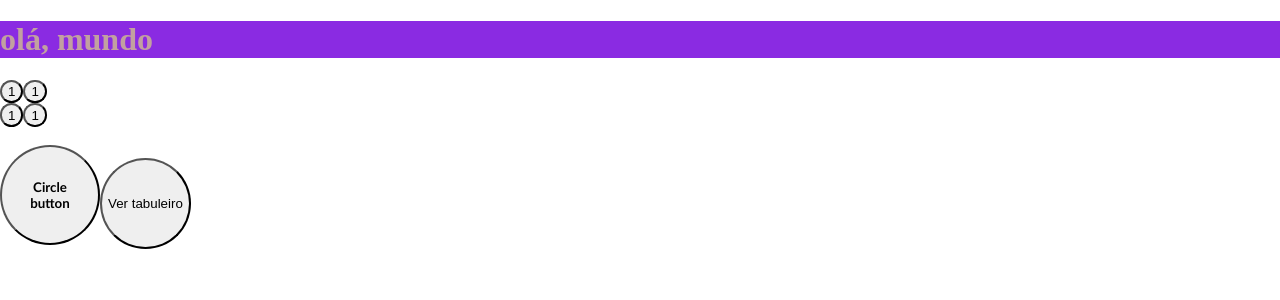
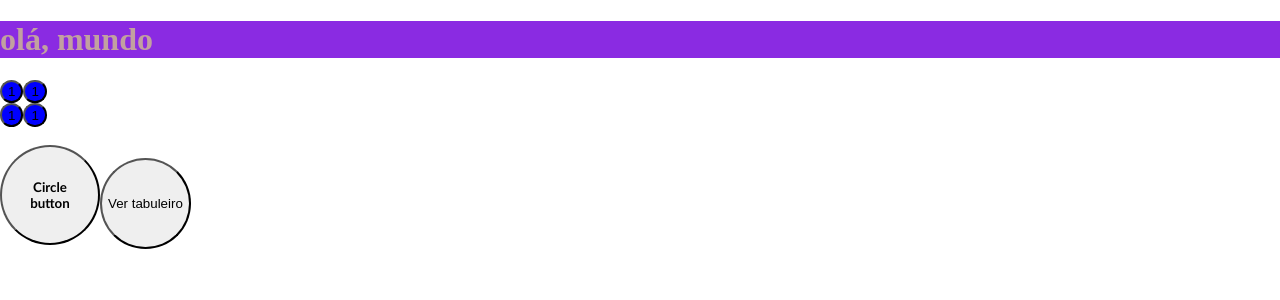
Before and after one commit to zerocordeiro/resta-zero, a React (Vite) app: page / in a window 1280 px wide. Shown: the top 300 px of the page. Built offline with nearby package versions, Linux system fonts and the light colour scheme.

Commit message:
Buttons are changing their own state, which can be seen byt looking at their classes, that change from blue to red each time they are clicked on. But that's not translating to an immediate change in their color, even though MakeArea is called every time the buttons status are changed.

```diff
--- a/src/App.css
+++ b/src/App.css
@@ -11,6 +11,13 @@ button{
   aspect-ratio: 1;
   border-radius: 50%;
 }
+.bluebutton{
+  background-color: blue;
+}
+.redbutton{
+  background-color: red;
+}
+
 .circlebutton{
   font-family: 'Gill Sans', 'Gill Sans MT', Calibri, 'Trebuchet MS', sans-serif;
   font-weight: bold;
--- a/src/App.jsx
+++ b/src/App.jsx
@@ -3,46 +3,47 @@ import { useState } from 'react'
 
 import './App.css'
 
+var nomedosbotoes = 1;
 
-var nomedosbotoes = 1;
 
 function App() {
 
+  const [tabuleiro, setTabuleiro] = useState([['a0','a1'],['b0','b1']]);
 
-function ButtonTile(){
-  return(
-    <button key={uniqueElement.index} className={uniqueElement.index}>{uniqueElement}</button>
-  );
-}
 
 function changeButton(posx,posy){ //activated by clicking on the buttons of 'tabuleiro' play area
   console.log('function changeButton (posx, posy) = ' + posx + ' , ' + posy);
   let tabuleiroalt=tabuleiro;
-  return(console.log('nada')
-  );
+  tabuleiroalt[posx][posy].clicked = !tabuleiroalt[posx][posy].clicked;
+  setTabuleiro[tabuleiroalt];
+  console.log('tabuleiro[pos].clicked: ' + tabuleiro[posx][posy]?'true':'false')
+  return(
+    MakeArea(tabuleiro)
+    );
 }
+
+
 
 function ButtonOrBreak(uniqueElement){ //returns the html elements to 'MakeArea' in order to correctly build the play area, by sending buttons to their respective rows and then a BreakRow when ending the lane.
   console.log('running ButtonOrBreak');
   if (uniqueElement == 'brbr'){
-    console.log('BR');
+    // console.log('BR');
     return(<br/>);
   } else{
     let posx=uniqueElement.posx;
-    console.log(uniqueElement.posx);
     let posy=uniqueElement.posy;
-    let butcolor=uniqueElement.value?'redbutton':'bluebutton';
-    // console.log('Not BR. uniqueElement: '+ uniqueElement);
+    let butcolor=uniqueElement.clicked?'redbutton':'bluebutton';
     return(
-      <button className='butcolor' onClick={()=>changeButton(posx,posy)}>{nomedosbotoes}</button> //TODO: get data from the element passed down from 'MakeArea' and use it as parameters for a function that will be activated 'onClick' to change the state of 'tabuleiro'.
-    ); //have already set a way to define the button color. Now need to make it change with the click of the button
+      <button className={butcolor} onClick={()=>changeButton(posx,posy)}>{nomedosbotoes}</button>//
+    );
   }
 
 }
 
+
 function MakeArea(doublearray){ //gets 'tabuleiro' from main App
   //'doublearray' is a misleading name, because it's actually a multidimensional array. It was called double at the beginning because at first this code was tested with a [[a0,a1],[b0,b1]] array.
-  // console.log('In MakeArea -> doublearray: ' + doublearray + '. length:' + doublearray.length)
+  console.log('In MakeArea -> doublearray: ' + doublearray + '. length:' + doublearray.length)
   let allelements = []; //sets new empty array to use in for loop
   let controlobject = {}; //sets net object for parameter control (defining what matrix cell each button stands for)
   // console.log('allelements: '+ allelements + '.');
@@ -50,26 +51,18 @@ function MakeArea(doublearray){ //gets 'tabuleiro' from main App
     let singlearray=doublearray[i];
     // console.log('singlearray: '+singlearray +'. length: ' + singlearray.length);
     for(let j=0; j<singlearray.length;j++){
-      console.log('In MakeArea. posx:' + i + ', posy:' +j);
+      // console.log('In MakeArea. posx:' + i + ', posy:' +j);
       controlobject.posx = j;
       controlobject.posy = i;
-      controlobject.value = doublearray[j][i].value;
-      console.log('controlobject{posx:' + controlobject.posx+', posy:' + controlobject.posy+'}');
-      allelements.push({posx:controlobject.posx,posy:controlobject.posy,value:controlobject.value}); // creates an object that pulls the position of each item in the original 'tabuleiro' array. This data will be used in the buttons to create an 'onClick' function that will change the state of each tile in 'tabueiro'.
+      controlobject.clicked = doublearray[j][i].clicked;
+      // console.log('controlobject{posx:' + controlobject.posx+', posy:' + controlobject.posy+'}');
+      allelements.push({posx:controlobject.posx,posy:controlobject.posy,clicked:controlobject.clicked}); // creates an object that pulls the position of each item in the original 'tabuleiro' array. This data will be used in the buttons to create an 'onClick' function that will change the state of each tile in 'tabueiro'.
     }
-    // singlearray.map(
-    //   item=>(allelements.push(item))
-    // );
-    // console.log('after mapping: allelements: '+allelements);
     allelements.push('brbr');
-    // console.log('allelements pushed "brbr"')
-    // console.log('allelements after brbr:'+ allelements+ '. length: ' + allelements.length);
-
   }
   return(
     allelements.map( //obs: allelements is a linear array
       (element)=>(
-        // <button>{element}</button>
         ButtonOrBreak(element) //
       )
     )
@@ -77,7 +70,6 @@ function MakeArea(doublearray){ //gets 'tabuleiro' from main App
 }
 
 
-  const [tabuleiro, setTabuleiro] = useState([['a0','a1'],['b0','b1']]);
 
   function resizeTabuleiro(wd){
     console.log('------------------------------------------'
@@ -95,38 +87,13 @@ function MakeArea(doublearray){ //gets 'tabuleiro' from main App
         var objecttabuleiro = {
           posx:column,
           posy:line,
-          value:false,
+          clicked:false,
         };
-        // console.log('objecttabuleiro['+ objecttabuleiro.posy + ']['+objecttabuleiro.posx+']. objecttabuleiro: '+ objecttabuleiro,);
         newline.push({objecttabuleiro});
-        if (column==0){console.log('column ==0' + objecttabuleiro);}
       }
       counterresizetab++;
       newtabuleiro.push(newline);
-      // console.log('newtabuleiro after push(newline): ' +newtabuleiro);
     }
-    // console.log(' newtabuleiro.length = ' + newtabuleiro.length);
-    // setTabuleiro(['a','a','a','a','a'],['a','a','a','a','a'],['a','a','a','a','a']);
-    // setTabuleiro((tabuleiro)=> (tabuleiro.push(newtabuleiro)));
-    // setTabuleiro([]);
-    // setTabuleiro([['a0','a1'],['b0','b1'],['c0','c1']]);
-    // alert('tabuleiro pos troca: ' + tabuleiro);
-    //   let sizetab = 4;
-    //   let differenttabuleiro = [];
-    //   let newlinetabuleiro = [];
-    //   for(let i =0; i< sizetab; i++){
-    //     for(let j=0;j<sizetab;j++){
-    //       newlinetabuleiro.push('');
-    //     }
-    //     differenttabuleiro.push(newlinetabuleiro);
-    //     // alert(newline);
-    //   }
-    //   alert('differenttabuleiro: ' + differenttabuleiro)
-    //   alert('tabuleiro: '+tabuleiro+ ' <br/> agora vai trocar');
-
-    //   setTabuleiro(differenttabuleiro);
-    //   alert('novo tabuleiro: '+ tabuleiro);
-
       setTabuleiro(newtabuleiro);
       nomedosbotoes++;
       console.log('newtabuleiro: ' + newtabuleiro + '----------------------------------- --------------------------------------------------- --------------------------------------------------- ---------------------------------------------------- ----------------------------------------------------------------------------------------------------------- -----------------------tabuleiro after setTabuleiro (l.111): '+ tabuleiro);
@@ -155,6 +122,18 @@ function MakeArea(doublearray){ //gets 'tabuleiro' from main App
   // setTabuleiro([['a0','a1','a2'],['b0','b1','b2'],['c0','c1','c2']]);
   // let tabuleiro = [['a0','a1'],['b0','b1']];
 
+  function changeButton(posx,posy){ //activated by clicking on the buttons of 'tabuleiro' play area
+    console.log('function changeButton (posx, posy) = ' + posx + ' , ' + posy);
+    let tabuleiroalt=tabuleiro;
+    tabuleiroalt[posx][posy].clicked = !tabuleiroalt[posx][posy].clicked;
+    setTabuleiro[tabuleiroalt];
+    console.log('tabuleiro[pos].clicked: ' + tabuleiro[posx][posy]?true:false)
+    return(
+      MakeArea(tabuleiro)
+      );
+  }
+
+
   return (
   <div itemID='divapp'>
     <h1 key="gamearea" className='ola'>olá, mundo</h1>
```
